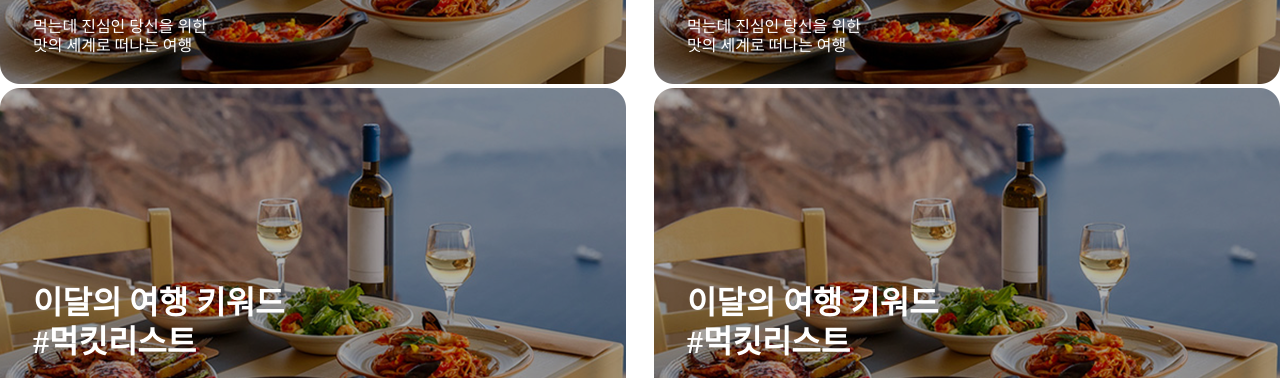
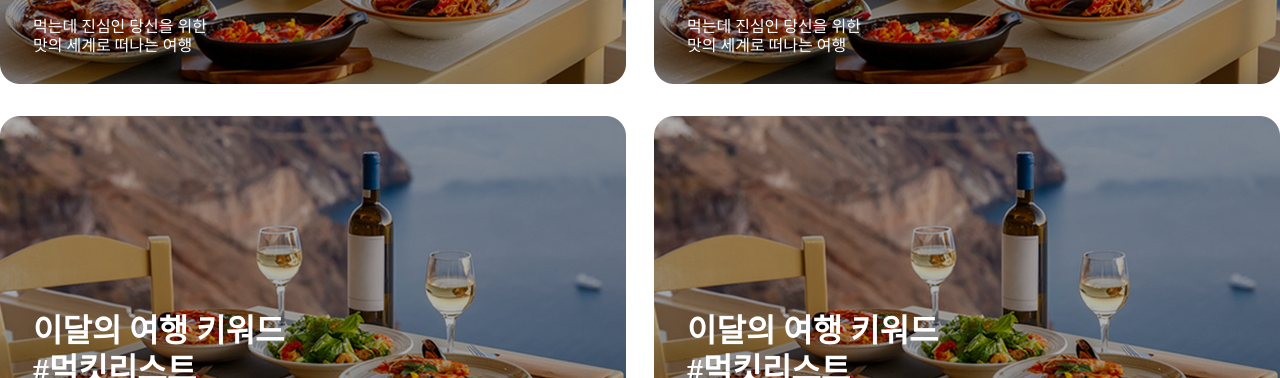
Before and after one commit to seosah/240913-02, a plain HTML site: page index.html in a window 1280 px wide. Shown: the part 422-800 px from the top of the page. Drawn offline with Linux system fonts and the light colour scheme; a web font is replaced by a local one.

Commit message:
Add files via upload

```diff
--- a/02.css
+++ b/02.css
@@ -52,6 +52,7 @@ header img {
   display: flex;
   flex-wrap: wrap;
   justify-content: space-between;
+  row-gap: 28px;
   margin: 30px 0 100px;
 }
 
```
